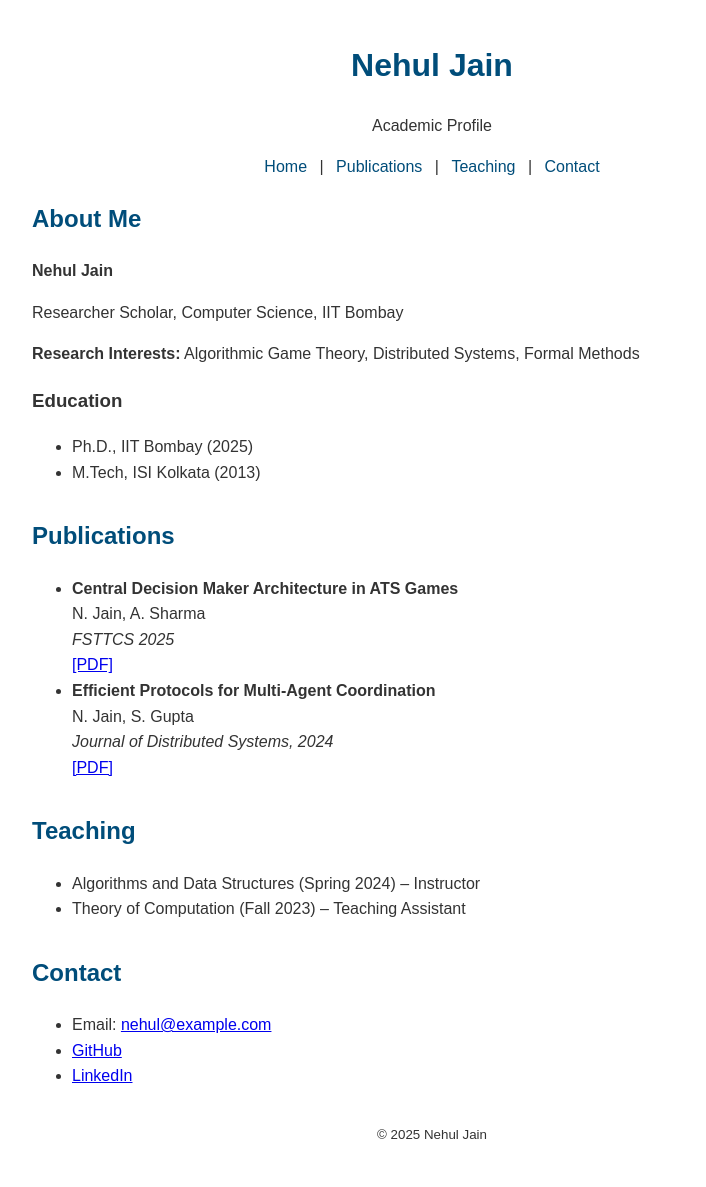
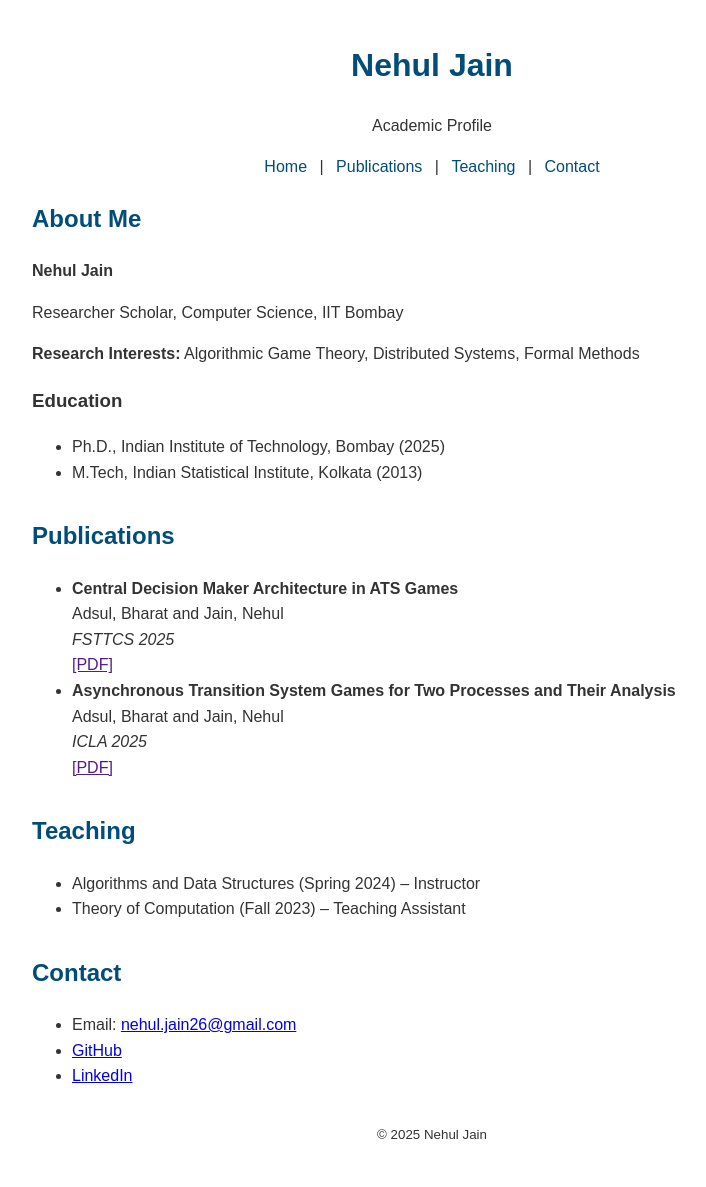
Before and after one commit to nehuljain26/nehuljain26.github.io, a Jekyll site: the page built from index.md, in a window 1280 px wide. Shown: the whole page, without its empty margins (208-914 px from the left). Built offline with Jekyll 4.4.1, drawn with Linux system fonts in a browser that asks for light colours.

Commit message:
updated details

```diff
--- a/_data/bio.yml
+++ b/_data/bio.yml
@@ -7,8 +7,8 @@ interests:
   - Formal Methods
 education:
   - degree: Ph.D.
-    institution: "IIT Bombay"
+    institution: "Indian Institute of Technology, Bombay"
     year: 2025
   - degree: M.Tech
-    institution: "ISI Kolkata"
+    institution: "Indian Statistical Institute, Kolkata"
     year: 2013
--- a/_data/contact.yml
+++ b/_data/contact.yml
@@ -1,3 +1,3 @@
-email: "nehul@example.com"
+email: "nehul.jain26@gmail.com"
 github: "https://github.com/nehuljain26"
-linkedin: "https://linkedin.com/in/nehuljain"
+linkedin: "https://www.linkedin.com/in/nehul-jain-492b9521a/"
--- a/_data/publications.yml
+++ b/_data/publications.yml
@@ -1,9 +1,9 @@
 - title: "Central Decision Maker Architecture in ATS Games"
-  authors: "N. Jain, A. Sharma"
+  authors: "Adsul, Bharat and Jain, Nehul"
   venue: "FSTTCS 2025"
-  link: "https://example.com/paper1.pdf"
+  #link: "https://example.com/paper1.pdf"
 
-- title: "Efficient Protocols for Multi-Agent Coordination"
-  authors: "N. Jain, S. Gupta"
-  venue: "Journal of Distributed Systems, 2024"
-  link: "https://example.com/paper2.pdf"
+- title: "Asynchronous Transition System Games for Two Processes and Their Analysis"
+  authors: "Adsul, Bharat and Jain, Nehul"
+  venue: "ICLA 2025"
+ # link: "https://example.com/paper2.pdf"
```
